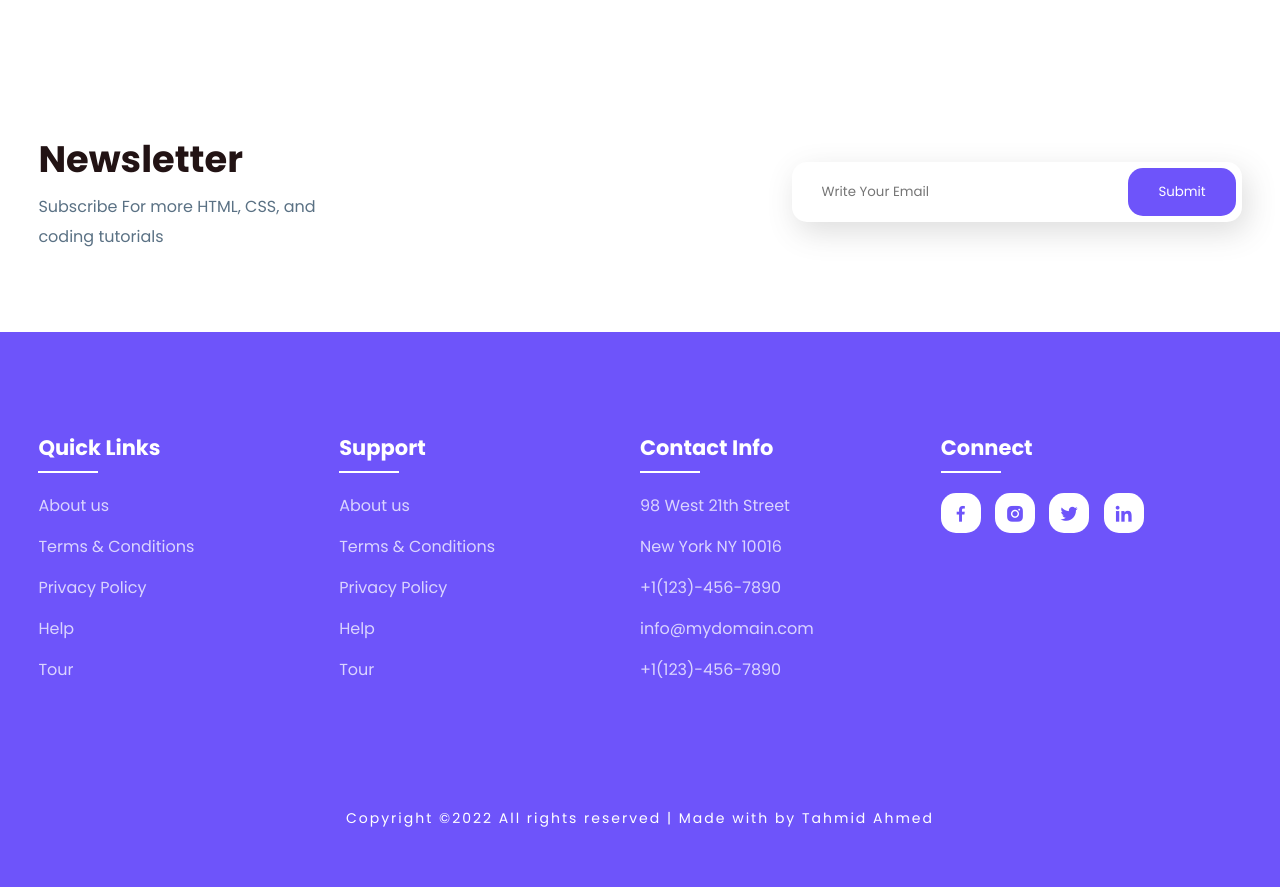
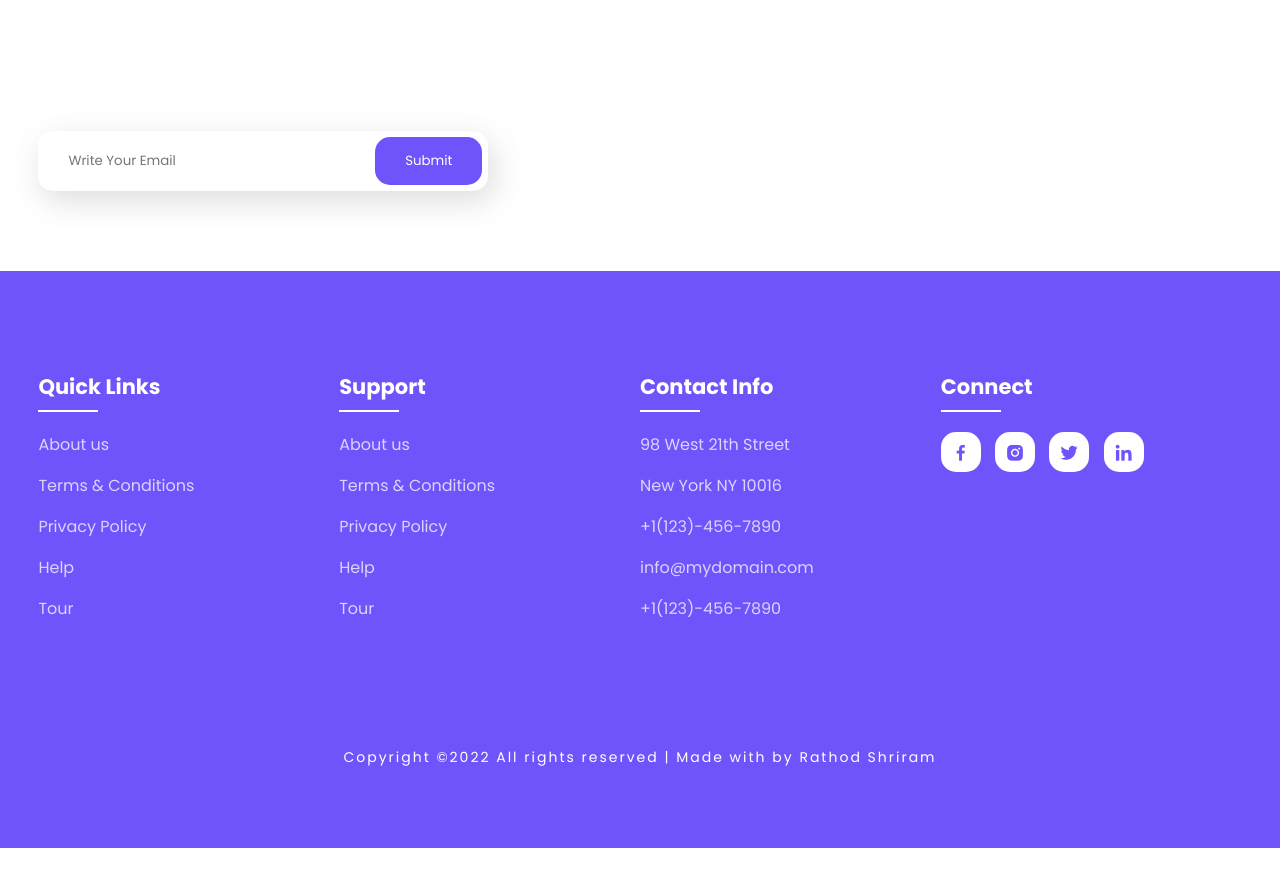
Before and after one commit to shriramrathod470/Travel-agency-project, a plain HTML site: page index.html in a window 1280 px wide. Shown: the part 3580-4467 px from the top of the page. After the commit the page ends 4428 px from the top, so only its background shows below. Drawn offline with nearby package versions, Linux system fonts and the light colour scheme.

Commit message:
Update index.html

```diff
--- a/index.html
+++ b/index.html
@@ -200,11 +200,6 @@
 
 	<!--Newsletter--->
 	<section class="newsletter">
-		<div class="news-text">
-			<h2>Newsletter</h2>
-			<p>Subscribe For more HTML, CSS, and <br> coding tutorials</p>
-		</div>
-
 		<div class="send">
 			<form>
 				<input type="email" placeholder="Write Your Email" required>
@@ -263,7 +258,7 @@
 		</div>
 
 		<div class="end-text">
-			<p>Copyright ©2022 All rights reserved | Made with by Tahmid Ahmed</p>
+			<p>Copyright ©2022 All rights reserved | Made with by Rathod Shriram</p>
 		</div>
 	</section>
 
```
